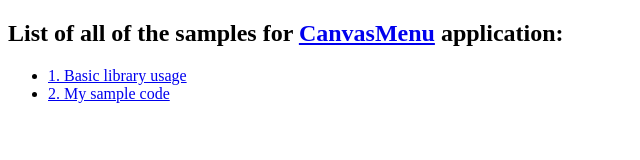
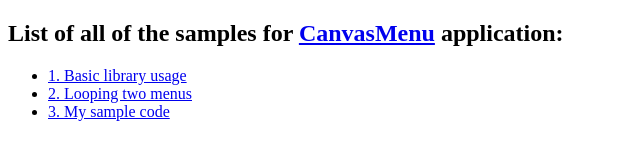
Before and after one commit to ajakubo1/CanvasMenu, a website: page samples/index.html in a window 1280 px wide. Shown: the whole page, without its empty margins (0-640 px from the left). Drawn offline with Linux system fonts and the light colour scheme.

Commit message:
Corrected some text in readme file, added navigation in samples

```diff
--- a/samples/index.html
+++ b/samples/index.html
@@ -11,7 +11,10 @@
             <a href="1">1. Basic library usage</a>
         </li>
         <li>
-            <a href="mysample">2. My sample code</a>
+            <a href="2">2. Looping two menus</a>
+        </li>
+        <li>
+            <a href="mysample">3. My sample code</a>
         </li>
     </ul>
 
```
Also changed, not shown: samples/2/index.html (+1 -1 lines), README.md.
